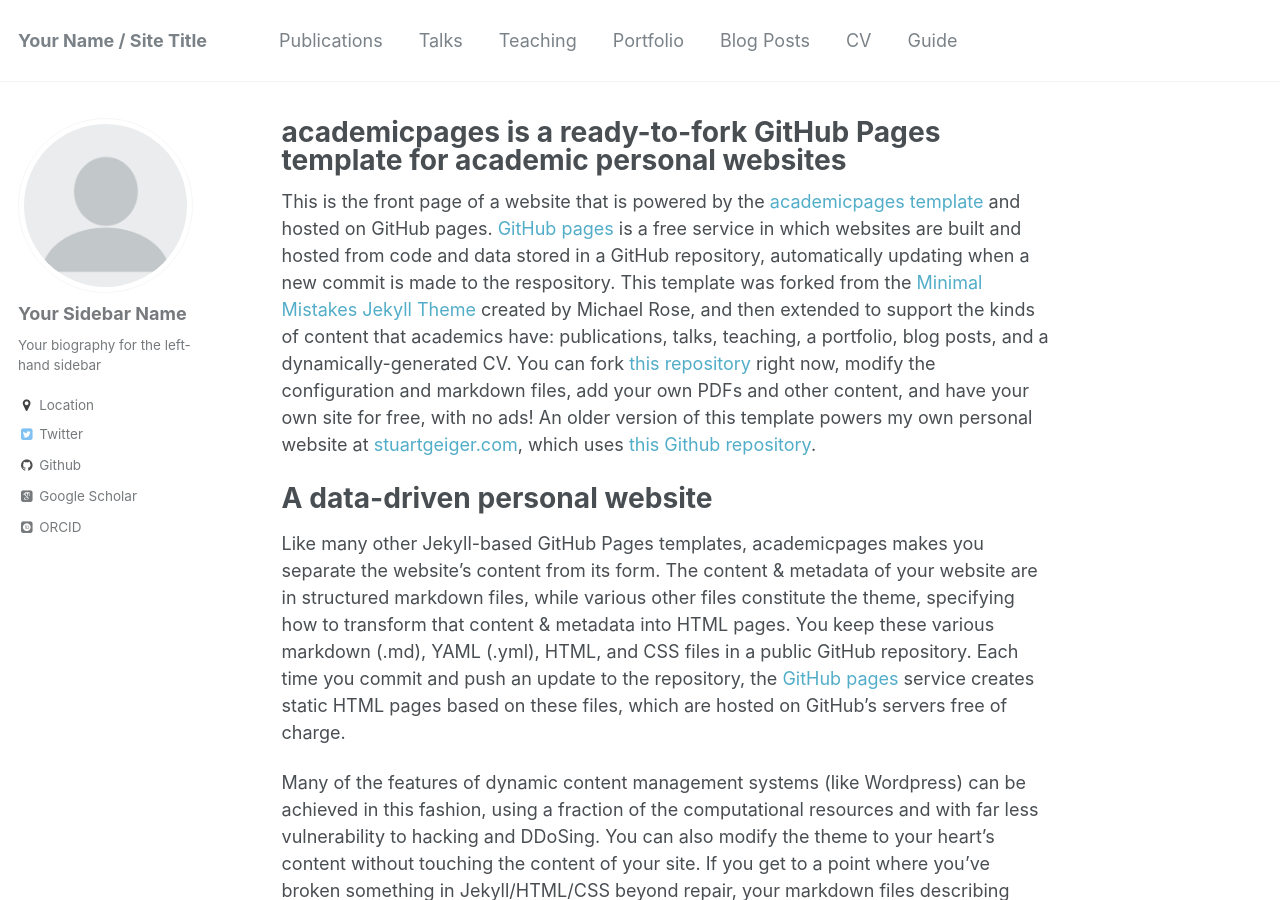
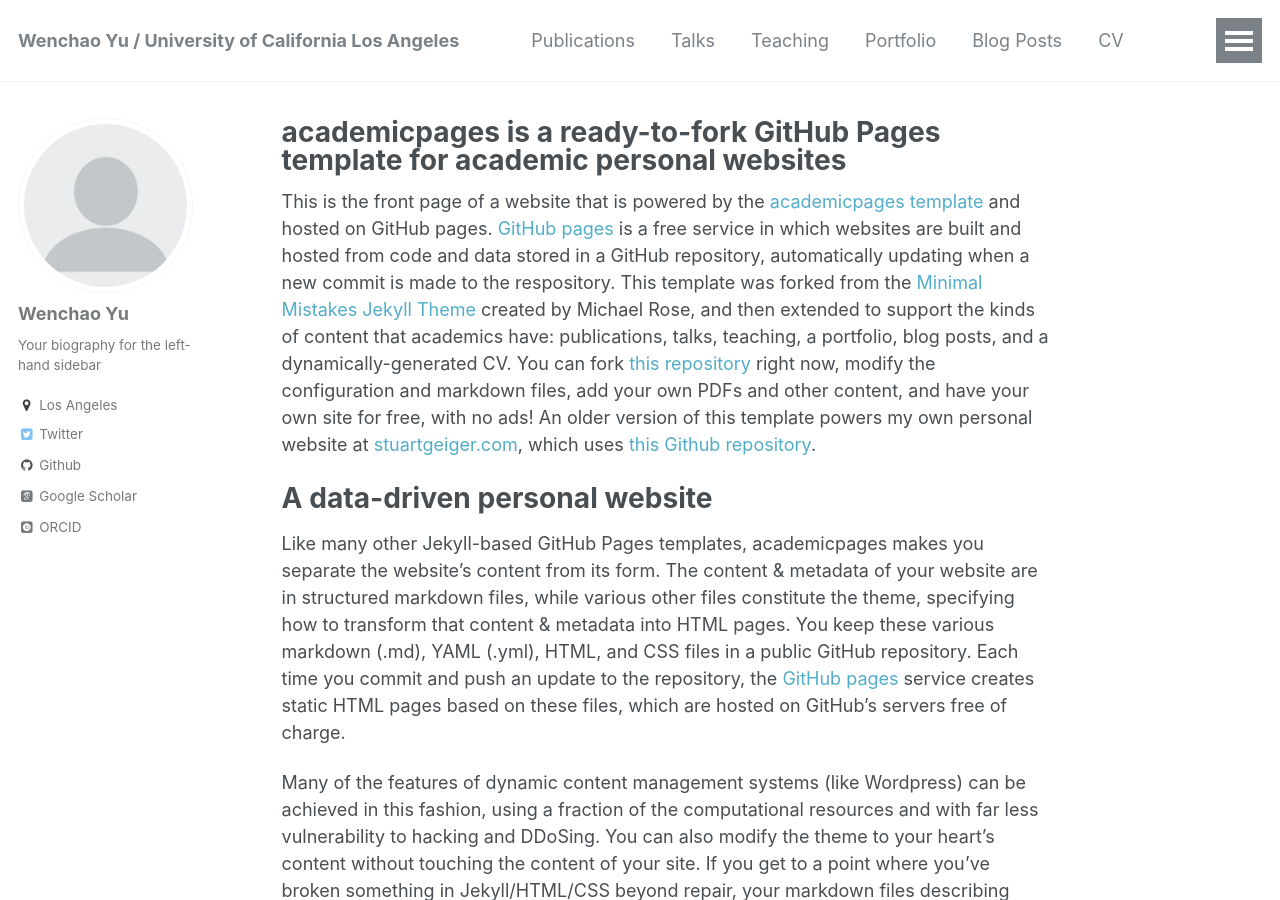
Before and after one commit to yuwenchao/yuwenchao.github.io, a Jekyll site: the page built from _pages/about.md, in a window 1280 px wide and 900 px high. Built offline with Jekyll 4.4.1, drawn with Linux system fonts in a browser that asks for light colours; some web fonts are replaced; some of the changed text lies outside the part shown.

Commit message:
bio info

```diff
--- a/_config.yml
+++ b/_config.yml
@@ -1,19 +1,19 @@
 # Welcome to Jekyll!
 #
 # This config file is meant for settings that affect your entire site, values
-# which you are expected to set up once and rarely need to edit after that.
+#yuwenchao which you are expected to set up once and rarely need to edit after that.
 # For technical reasons, this file is *NOT* reloaded automatically when you use
 # `jekyll serve`. If you change this file, please restart the server process.
 
 # Site Settings
 locale                   : "en-US"
-title                    : "Your Name / Site Title"
+title                    : "Wenchao Yu / University of California Los Angeles"
 title_separator          : "-"
-name                     : &name "Your Name"
-description              : &description "personal description"
-url                      : https://academicpages.github.io # the base hostname & protocol for your site e.g. "https://mmistakes.github.io"
+name                     : &name "Wenchao Yu"
+description              : &description "Wenchao Yu's Homepage @ UCLA"
+url                      : https://yuwenchao.github.io # the base hostname & protocol for yuwenchaoyour site e.g. "https://mmistakes.github.io"
 baseurl                  : "" # the subpath of your site, e.g. "/blog"
-repository               : "academicpages/academicpages.github.io"
+repository               : "yuwenchao/yuwenchao.github.io"
 teaser                   :  # filename of teaser fallback teaser image placed in /images/, .e.g. "500x300.png"
 breadcrumbs              : false # true, false (default)
 words_per_minute         : 160
@@ -79,12 +79,12 @@ analytics:
 
 # Site Author
 author:
-  name             : "Your Sidebar Name"
+  name             : "Wenchao Yu"
   avatar           : "profile.png"
   bio              : "Your biography for the left-hand sidebar"
-  location         : "Location"
+  location         : "Los Angeles"
   employer         :
-  googlescholar    : "http://yourfullgooglescholarurl.com"
+  googlescholar    : "https://scholar.google.com/citations?hl=en&user=ijP_JzgAAAAJ"
   email            :
   uri              :
   bitbucket        :
```
